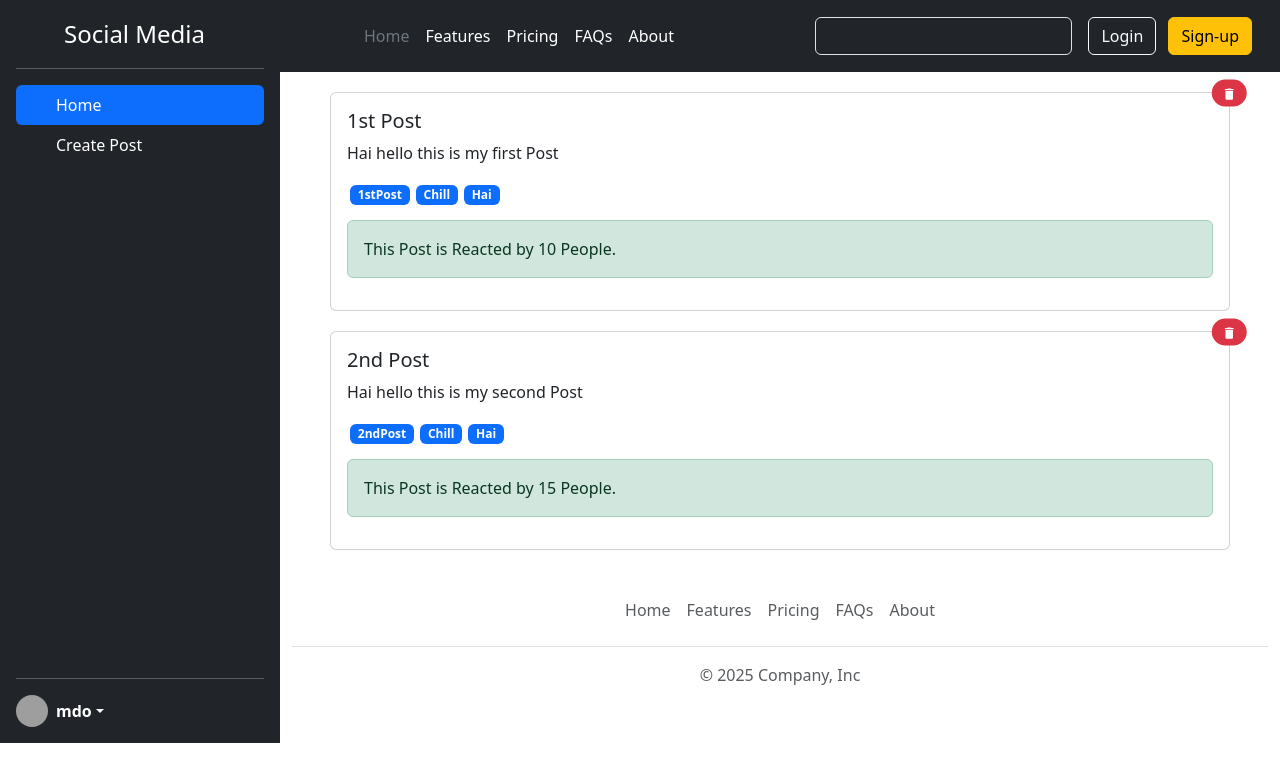
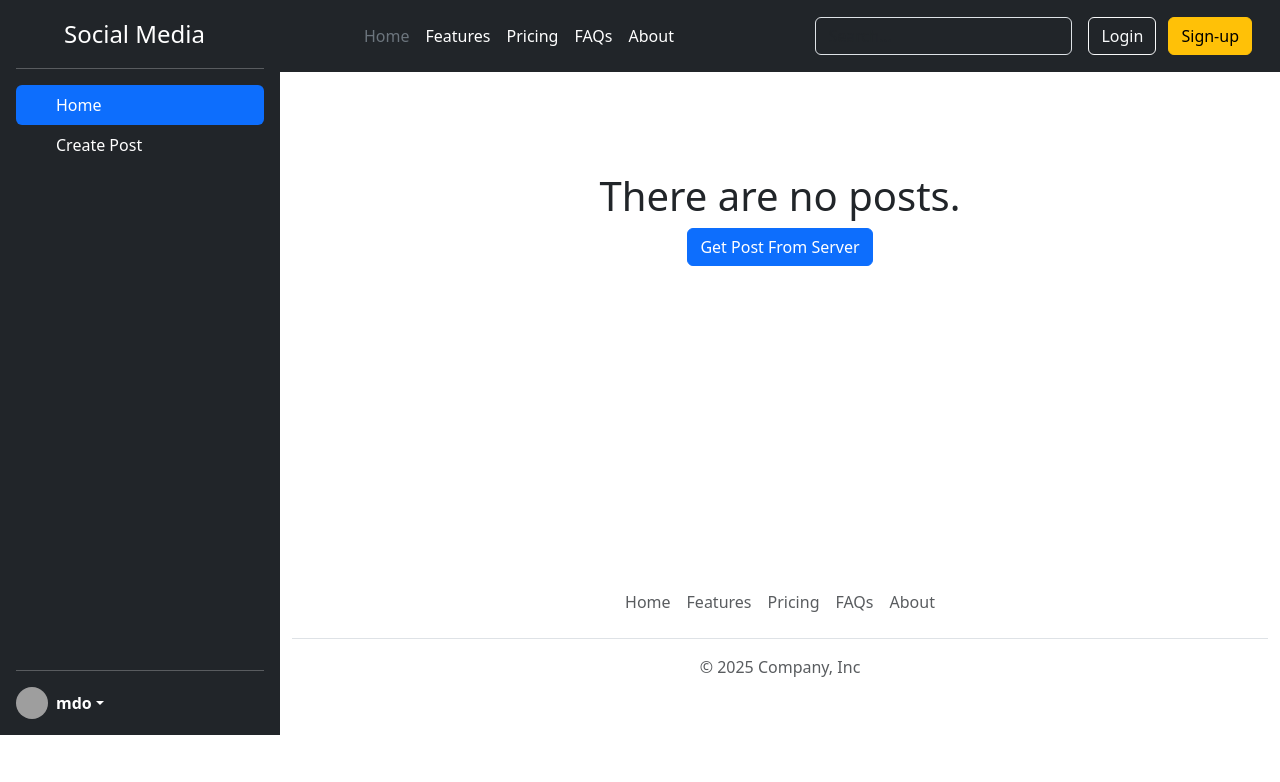
Before and after one commit to vikhilesh19/social_media, a React (Vite) app: page / in a window 1280 px wide. Shown: the top 782 px of the page. Built offline with nearby package versions, Linux system fonts and the light colour scheme; grey boxes are pictures that could not be loaded.

Commit message:
Fetch using dummy api

```diff
--- a/src/App.css
+++ b/src/App.css
@@ -25,3 +25,6 @@
 .delete {
   cursor: pointer;
 }
+.Welcomemsg {
+  margin: 100px 0 300px 0;
+}
--- a/src/components/Postlist.jsx
+++ b/src/components/Postlist.jsx
@@ -1,10 +1,21 @@
 import { useContext } from "react";
 import Post from "./Post";
 import { PostList as PostListData } from "../store/postListStore";
+import Welcomemsg from "./Welcomemsg";
 const Postlist = () => {
-  const { postList } = useContext(PostListData);
+  const { postList, addinitialposts } = useContext(PostListData);
+  const handlegetpostclick = () => {
+    fetch("https://dummyjson.com/posts")
+      .then((res) => res.json())
+      .then((data) => {
+        addinitialposts(data.posts);
+      });
+  };
   return (
     <>
+      {postList.length === 0 && (
+        <Welcomemsg ongetpostclick={handlegetpostclick} />
+      )}
       {postList.map((post) => (
         <Post key={post.id} post={post} />
       ))}
--- /dev/null
+++ b/src/components/Welcomemsg.jsx
@@ -0,0 +1,15 @@
+const Welcomemsg = ({ ongetpostclick }) => {
+  return (
+    <center className="Welcomemsg">
+      <h1>There are no posts.</h1>
+      <button
+        type="button"
+        className="btn btn-primary"
+        onClick={ongetpostclick}
+      >
+        Get Post From Server
+      </button>
+    </center>
+  );
+};
+export default Welcomemsg;
--- a/src/store/postListStore.jsx
+++ b/src/store/postListStore.jsx
@@ -3,6 +3,7 @@ import { createContext, useReducer } from "react";
 export const PostList = createContext({
   postList: [],
   addpost: () => {},
+  addinitialposts: () => {},
   deletepost: () => {},
 });
 
@@ -10,6 +11,8 @@ const postlistreducer = (currpostlist, action) => {
   let newpostlist = currpostlist;
   if (action.type === "DELETE_POST") {
     newpostlist = currpostlist.filter((post) => post.id !== action.payload.id);
+  } else if (action.type === "ADD_INITIAL_POSTS") {
+    newpostlist = action.payload.posts;
   } else if (action.type === "ADD_POST") {
     newpostlist = [action.payload, ...currpostlist];
   }
@@ -30,6 +33,17 @@ const PostListProvider = ({ children }) => {
       },
     });
   };
+  const addinitialposts = (posts) => {
+    const formattedPosts = posts.map((post) => ({
+      ...post,
+      reactions: post.reactions.likes + post.reactions.dislikes,
+    }));
+
+    dispatchpostlist({
+      type: "ADD_INITIAL_POSTS",
+      payload: { posts: formattedPosts },
+    });
+  };
   const deletepost = (id) => {
     dispatchpostlist({
       type: "DELETE_POST",
@@ -39,35 +53,15 @@ const PostListProvider = ({ children }) => {
     });
   };
 
-  const [postList, dispatchpostlist] = useReducer(
-    postlistreducer,
-    DEFAULT_POST_LIST,
-  );
+  const [postList, dispatchpostlist] = useReducer(postlistreducer, []);
 
   return (
-    <PostList.Provider value={{ postList, addpost, deletepost }}>
+    <PostList.Provider
+      value={{ postList, addpost, addinitialposts, deletepost }}
+    >
       {children}
     </PostList.Provider>
   );
 };
 
-const DEFAULT_POST_LIST = [
-  {
-    id: 1,
-    title: "1st Post",
-    body: "Hai hello this is my first Post",
-    reactions: 10,
-    userid: "user-9",
-    tags: ["1stPost", "Chill", "Hai"],
-  },
-  {
-    id: 2,
-    title: "2nd Post",
-    body: "Hai hello this is my second Post",
-    reactions: 15,
-    userid: "user-9",
-    tags: ["2ndPost", "Chill", "Hai"],
-  },
-];
-
 export default PostListProvider;
```
